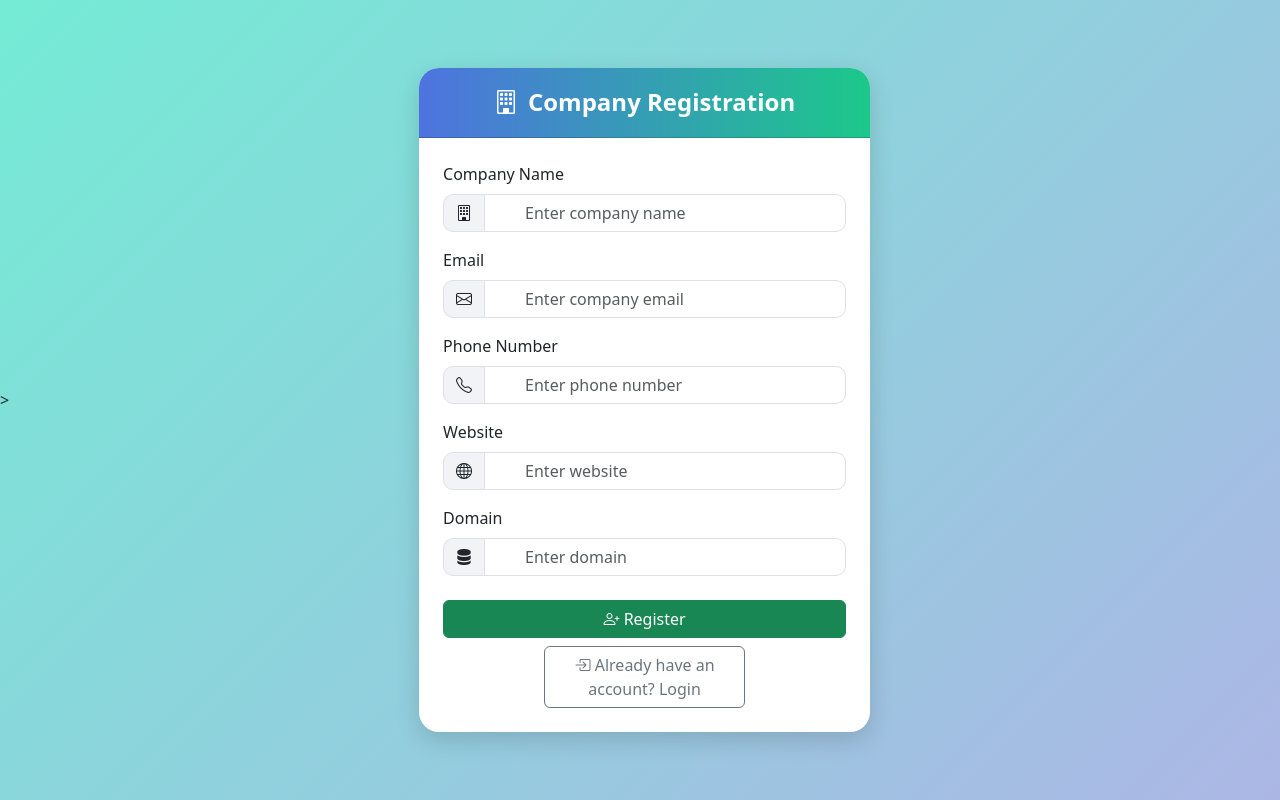
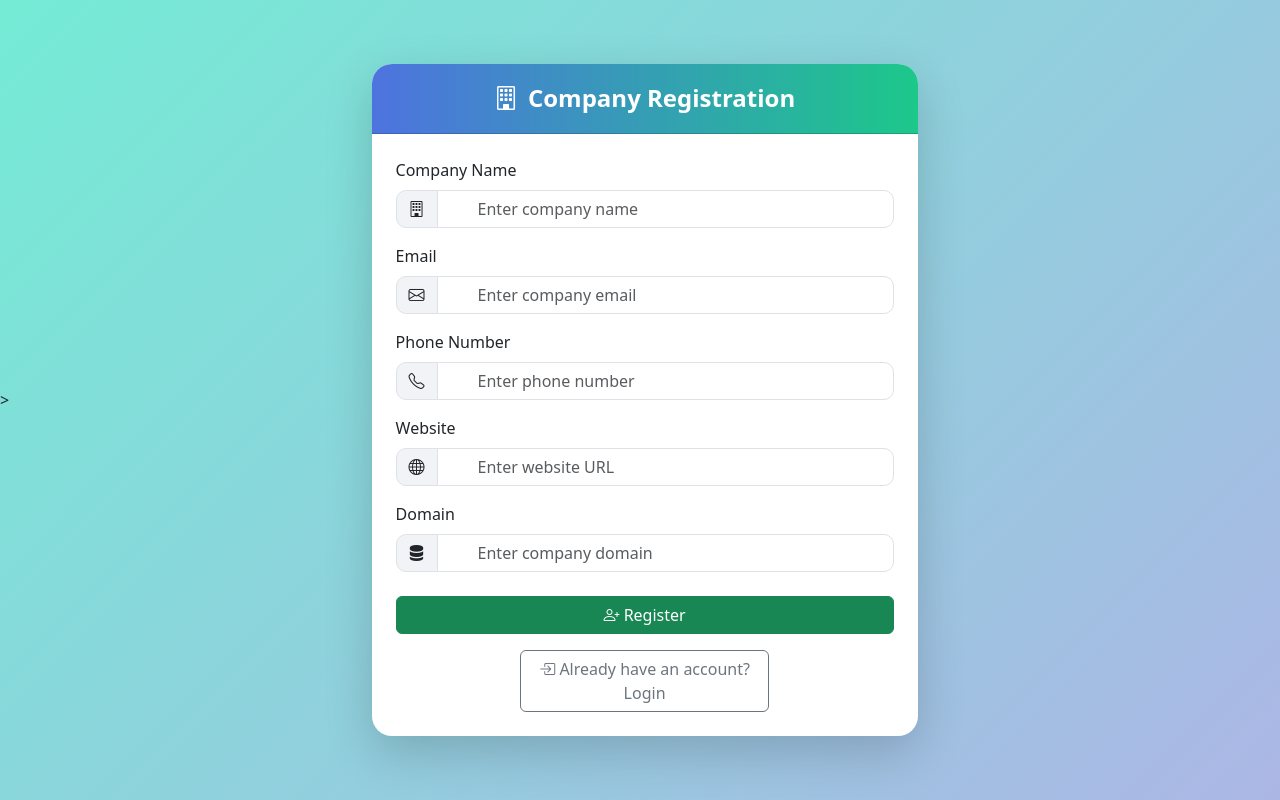
Before and after one commit to hornet67/the-project-hunter-OMS, a Django app: page / in a window 1280 px wide. Run offline with Django 5.2, Linux system fonts and the light colour scheme; some libraries are stand-ins or nearby versions.

Commit message:
working on registration

```diff
--- a/apps/auth_system/templates/auth_system/login.html
+++ b/apps/auth_system/templates/auth_system/login.html
@@ -10,6 +10,9 @@
 {% endblock %}
 
 {% block content %}
+
+
+
 <div class="container">
   <div class="row justify-content-center">
     <div class="col-lg-5 col-md-7">
--- a/apps/auth_system/templates/auth_system/register.html
+++ b/apps/auth_system/templates/auth_system/register.html
@@ -1,95 +1,132 @@
 {% extends 'base.html' %}
 {% load static %}
 
-{% block title %}
-  Register page
-{% endblock title %}
+{% block title %}Company Registration{% endblock %}
 
 {% block extra_css %}
 <link rel="stylesheet" href="{% static 'css/register.css' %}" />
+<style>
+/* Optional: Modal size for message popup */
+#messageModal .modal-dialog {
+    max-width: 400px;
+}
+</style>
 {% endblock %}
 
-
 {% block content %}
-<div class="container">
+<div class="container py-5">
   <div class="row justify-content-center">
-    <div class="col-lg-5 col-md-7">
-      <div class="card">
+    <div class="col-lg-6 col-md-8">
+      <div class="card shadow-lg">
         <div class="card-header text-white text-center bg-primary">
           <h4><i class="bi bi-building"></i> Company Registration</h4>
         </div>
         <div class="card-body p-4">
-          <form method="post">
+
+          <form method="post" action="{% url 'register' %}">
             {% csrf_token %}
 
-            <!-- Company Name -->
             <div class="mb-3">
               <label class="form-label">Company Name</label>
               <div class="input-group">
                 <span class="input-group-text"><i class="bi bi-building"></i></span>
-                <input type="text" name="company_name" class="form-control" placeholder="Enter company name" required />
+                <input type="text" name="company_name" value="{{ data.company_name }}" class="form-control" placeholder="Enter company name" required />
               </div>
             </div>
 
-            <!-- Email -->
             <div class="mb-3">
               <label class="form-label">Email</label>
               <div class="input-group">
                 <span class="input-group-text"><i class="bi bi-envelope"></i></span>
-                <input type="email" name="email" class="form-control" placeholder="Enter company email" required />
+                <input type="email" name="email" value="{{ data.email }}" class="form-control" placeholder="Enter company email" required />
               </div>
             </div>
 
-            <!-- Phone -->
             <div class="mb-3">
               <label class="form-label">Phone Number</label>
               <div class="input-group">
                 <span class="input-group-text"><i class="bi bi-telephone"></i></span>
-                <input type="text" name="phone_number" class="form-control" placeholder="Enter phone number" />
+                <input type="text" name="phone_number" value="{{ data.phone_number }}" class="form-control" placeholder="Enter phone number" required />
               </div>
             </div>
 
-
-
-           <!-- Website -->
             <div class="mb-3">
               <label class="form-label">Website</label>
               <div class="input-group">
                 <span class="input-group-text"><i class="bi bi-globe"></i></span>
-              <input type="url" name="website" class="form-control" placeholder="Enter website" />
+                <input type="url" name="website" value="{{ data.website }}" class="form-control" placeholder="Enter website URL" required />
               </div>
             </div>
 
-          <!-- Domain -->
             <div class="mb-3">
               <label class="form-label">Domain</label>
               <div class="input-group">
                 <span class="input-group-text"><i class="bi bi-server"></i></span>
-              <input type="text" name="domain" class="form-control" placeholder="Enter domain" />
+                <input type="text" name="domain" value="{{ data.domain }}" class="form-control" placeholder="Enter company domain" required />
               </div>
             </div>
 
-
-
-
-            <!-- Submit -->
             <div class="d-grid mt-4">
               <button type="submit" class="btn btn-success">
                 <i class="bi bi-person-plus"></i> Register
               </button>
             </div>
 
-            <!-- Login Link -->
-            <div class="col-12 mt-2 text-center">
+            <div class="col-12 mt-3 text-center">
               <a href="{% url 'login' %}" class="btn btn-outline-secondary w-50">
                 <i class="bi bi-box-arrow-in-right"></i> Already have an account? Login
               </a>
             </div>
           </form>
+
         </div>
       </div>
     </div>
   </div>
 </div>
+{% endblock %}
+{% block extra_js %}
+<!-- Modal always present -->
+<div class="modal fade" id="messageModal" tabindex="-1" aria-hidden="true">
+  <div class="modal-dialog modal-dialog-centered">
+    <div class="modal-content text-center p-4">
+      <div class="modal-body" id="modal-body-content">
+        <!-- Content filled by JS -->
+      </div>
+    </div>
+  </div>
+</div>
 
-{% endblock content %}
+<script>
+document.addEventListener("DOMContentLoaded", function () {
+  const messages = {{ messages_list|default:"[]"|safe }};
+  if (messages.length > 0) {
+    const modalBody = document.getElementById("modal-body-content");
+    modalBody.innerHTML = "";
+
+    messages.forEach(message => {
+      let icon = "";
+      if (message.tag === "success") icon = '<div class="text-success mb-3"><i class="bi bi-check-circle-fill fs-1"></i></div>';
+      else if (message.tag === "warning") icon = '<div class="text-warning mb-3"><i class="bi bi-exclamation-triangle-fill fs-1"></i></div>';
+      else if (message.tag === "error") icon = '<div class="text-danger mb-3"><i class="bi bi-x-circle-fill fs-1"></i></div>';
+
+      modalBody.innerHTML += icon + `<h5>${message.text}</h5>`;
+    });
+
+    const modalEl = document.getElementById('messageModal');
+    const modal = new bootstrap.Modal(modalEl);
+    modal.show();
+
+    // Auto close and redirect if success
+    setTimeout(() => {
+      modal.hide();
+      messages.forEach(msg => {
+        if (msg.tag === "success") {
+          window.location.href = "{% url 'login' %}";
+        }
+      });
+    }, 3000);
+  }
+});
+</script>
+{% endblock %}
--- a/apps/auth_system/urls.py
+++ b/apps/auth_system/urls.py
@@ -4,8 +4,8 @@ from .views import *
 
 
 urlpatterns = [
-    path('', companyregister, name='register'),
-    path('login/', companylogin, name='login'),
-    path('api/token/', TokenObtainPairView.as_view(), name='token_obtain_pair'),
-    path('api/token/refresh/', TokenRefreshView.as_view(), name='token_refresh'),
+    path('', CompanyRegisterView.as_view(), name='register'),
+    path('login/', CompanyLoginView.as_view(), name='login'),
+    # path('api/token/', TokenObtainPairView.as_view(), name='token_obtain_pair'),
+    # path('api/token/refresh/', TokenRefreshView.as_view(), name='token_refresh'),
 ]
--- a/apps/auth_system/views.py
+++ b/apps/auth_system/views.py
@@ -1,10 +1,95 @@
-from django.shortcuts import render
-
-# Create your views here.
+from django.shortcuts import render, redirect
+from django.views import View
+from django.contrib import messages
+from rest_framework.views import APIView
+from rest_framework.permissions import AllowAny, IsAuthenticated
+from rest_framework_simplejwt.tokens import RefreshToken
+from rest_framework_simplejwt.authentication import JWTAuthentication
+from .models import PendingCompany
+from .serializers import PendingCompanySerializer
 
 
-def companyregister(request):
-    return render(request, 'auth_system/register.html')
+# -------------------------------
+# JWT Token Helper
+# -------------------------------
+def get_tokens_for_company(company):
+    refresh = RefreshToken.for_user(company)
+    refresh['company_name'] = company.company_name
+    refresh['email'] = company.email
+    return {
+        'refresh': str(refresh),
+        'access': str(refresh.access_token)
+    }
 
-def companylogin(request):
-    return render(request, 'auth_system/login.html')
+
+# -------------------------------
+# Company Register View
+# -------------------------------
+class CompanyRegisterView(View):
+    template_name = 'auth_system/register.html'
+
+    def get(self, request):
+        return render(request, self.template_name, {'data': {}, 'messages_list': []})
+
+    def post(self, request):
+        data = request.POST
+        serializer = PendingCompanySerializer(data=data)
+        messages_list = []
+
+        if serializer.is_valid():
+            company_name = serializer.validated_data['company_name']
+
+            # Check duplicate
+            if PendingCompany.objects.filter(company_name=company_name).exists():
+                messages_list.append({'tag': 'warning', 'text': f'⚠️ Company "{company_name}" already exists!'})
+                return render(request, self.template_name, {'data': data, 'messages_list': messages_list})
+
+            # Save company
+            company = serializer.save()
+            messages_list.append({'tag': 'success', 'text': f'✅ Company "{company.company_name}" registered successfully!'})
+
+            # Return to same page with success message
+            return render(request, self.template_name, {'data': {}, 'messages_list': messages_list})
+
+        else:
+            messages_list.append({'tag': 'error', 'text': '❌ Please fill in all required fields correctly.'})
+            return render(request, self.template_name, {'data': data, 'messages_list': messages_list})
+# -------------------------------
+# Company Login View
+# -------------------------------
+class CompanyLoginView(APIView):
+    permission_classes = [AllowAny]
+
+    def get(self, request):
+        # render the login form page
+        return render(request, 'auth_system/login.html')
+
+    def post(self, request):
+        company_name = request.POST.get('company_name')
+        email = request.POST.get('email')
+
+        try:
+            company = PendingCompany.objects.get(company_name=company_name, email=email)
+            token = get_tokens_for_company(company)
+
+            # You can store token in session if needed
+            request.session['access_token'] = token['access']
+            request.session['refresh_token'] = token['refresh']
+
+            messages.success(request, f'Welcome back, {company.company_name}!')
+            return redirect('dashboard')  # or wherever you want
+        except PendingCompany.DoesNotExist:
+            messages.error(request, 'Invalid company name or email!')
+            return redirect('login')
+
+
+# -------------------------------
+# Protected Endpoint (for testing)
+# -------------------------------
+class CompanyProfileView(APIView):
+    authentication_classes = [JWTAuthentication]
+    permission_classes = [IsAuthenticated]
+
+    def get(self, request):
+        company = request.user
+        return render(request, 'auth_system/profile.html', {'company': company})
```
Also changed, not shown: apps/auth_system/admin.py (+4 -11 lines), apps/auth_system/models.py (+6 -7 lines), apps/auth_system/migrations/0007_alter_companyinfo_type.py (added), apps/auth_system/migrations/0008_alter_pendingcompany_type.py (added), apps/auth_system/migrations/0009_remove_pendingcompany_company_id_pendingcompany_id.py (added), db.sqlite3. Lines whose indentation alone changed are shown as unchanged.
